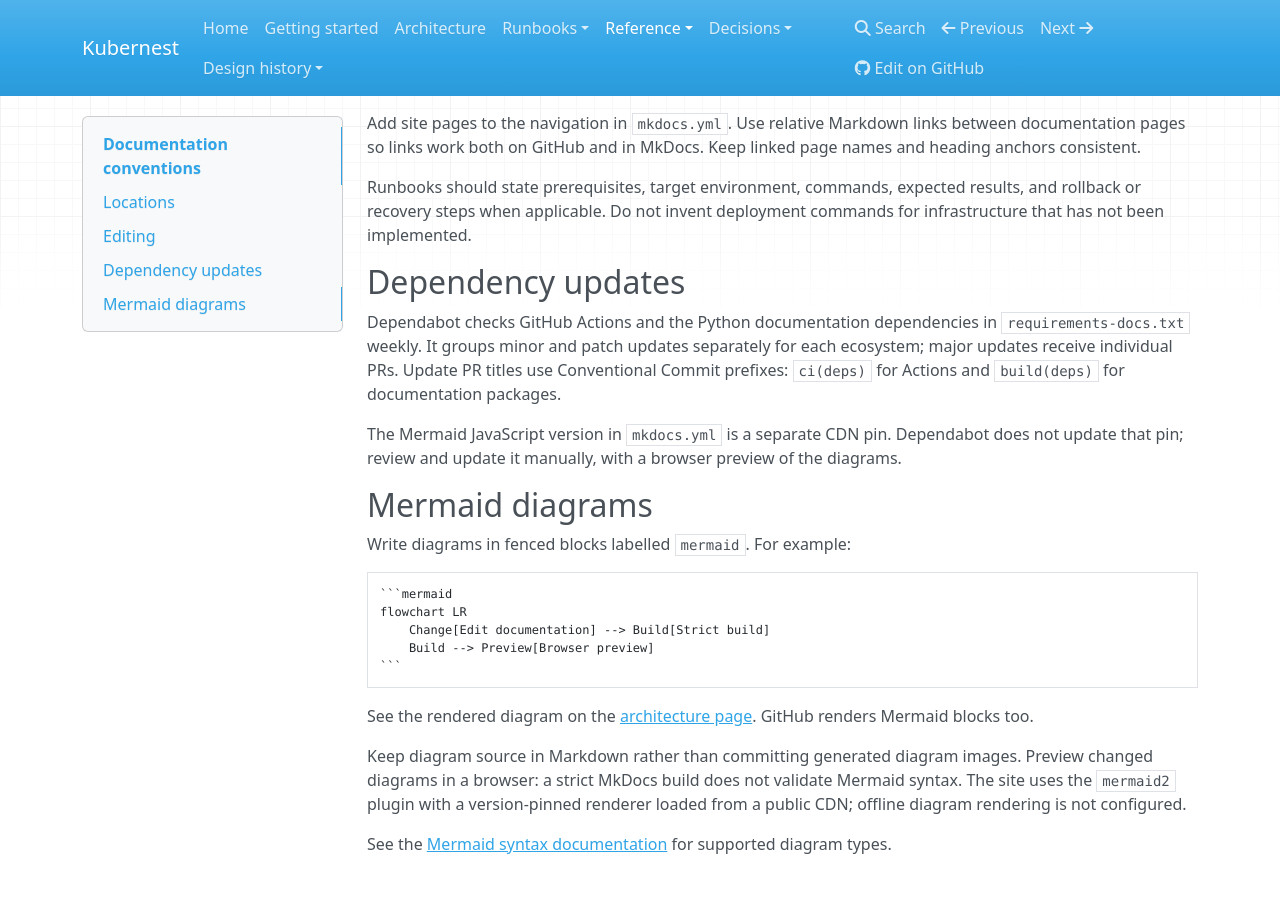
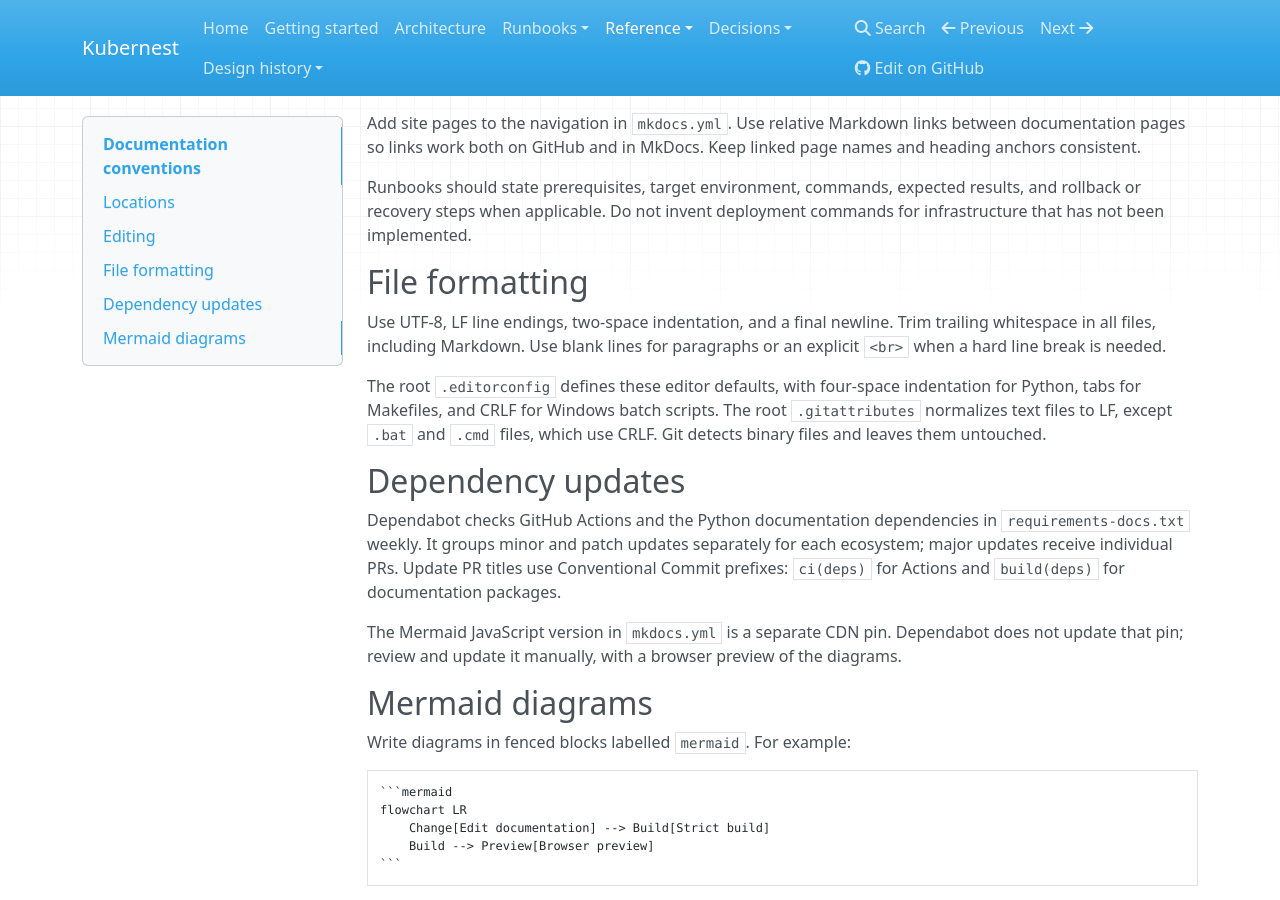
Before and after one commit to njmccorkle/kubernest, an MkDocs documentation site: the page built from docs/reference/documentation.md, in a window 1280 px wide and 900 px high, scrolled down 693 px. Built offline with MkDocs 1.6.1, drawn with Linux system fonts in a browser that asks for light colours; nearby versions of some CDN libraries.

Commit message:
chore: standardize file formatting and line endings
Co-authored-by: Copilot App <223556219+Copilot@users.noreply.github.com>

```diff
--- a/docs/reference/documentation.md
+++ b/docs/reference/documentation.md
@@ -30,6 +30,17 @@ Keep linked page names and heading anchors consistent.
 Runbooks should state prerequisites, target environment, commands, expected
 results, and rollback or recovery steps when applicable. Do not invent deployment
 commands for infrastructure that has not been implemented.
+
+## File formatting
+
+Use UTF-8, LF line endings, two-space indentation, and a final newline.
+Trim trailing whitespace in all files, including Markdown. Use blank lines for
+paragraphs or an explicit `<br>` when a hard line break is needed.
+
+The root `.editorconfig` defines these editor defaults, with four-space
+indentation for Python, tabs for Makefiles, and CRLF for Windows batch scripts.
+The root `.gitattributes` normalizes text files to LF, except `.bat` and `.cmd`
+files, which use CRLF. Git detects binary files and leaves them untouched.
 
 ## Dependency updates
 
```
Also changed, not shown: 2 other files.
